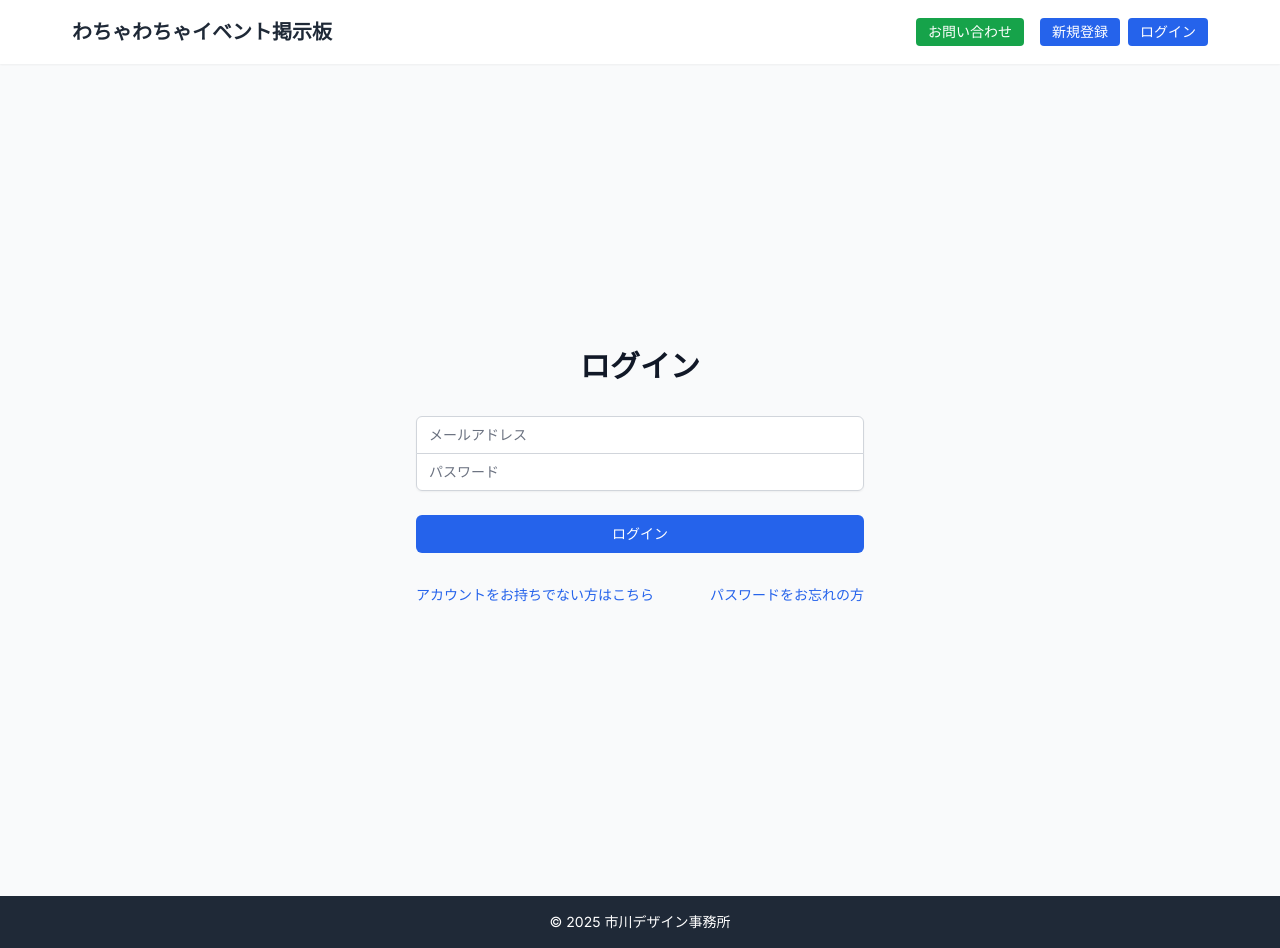
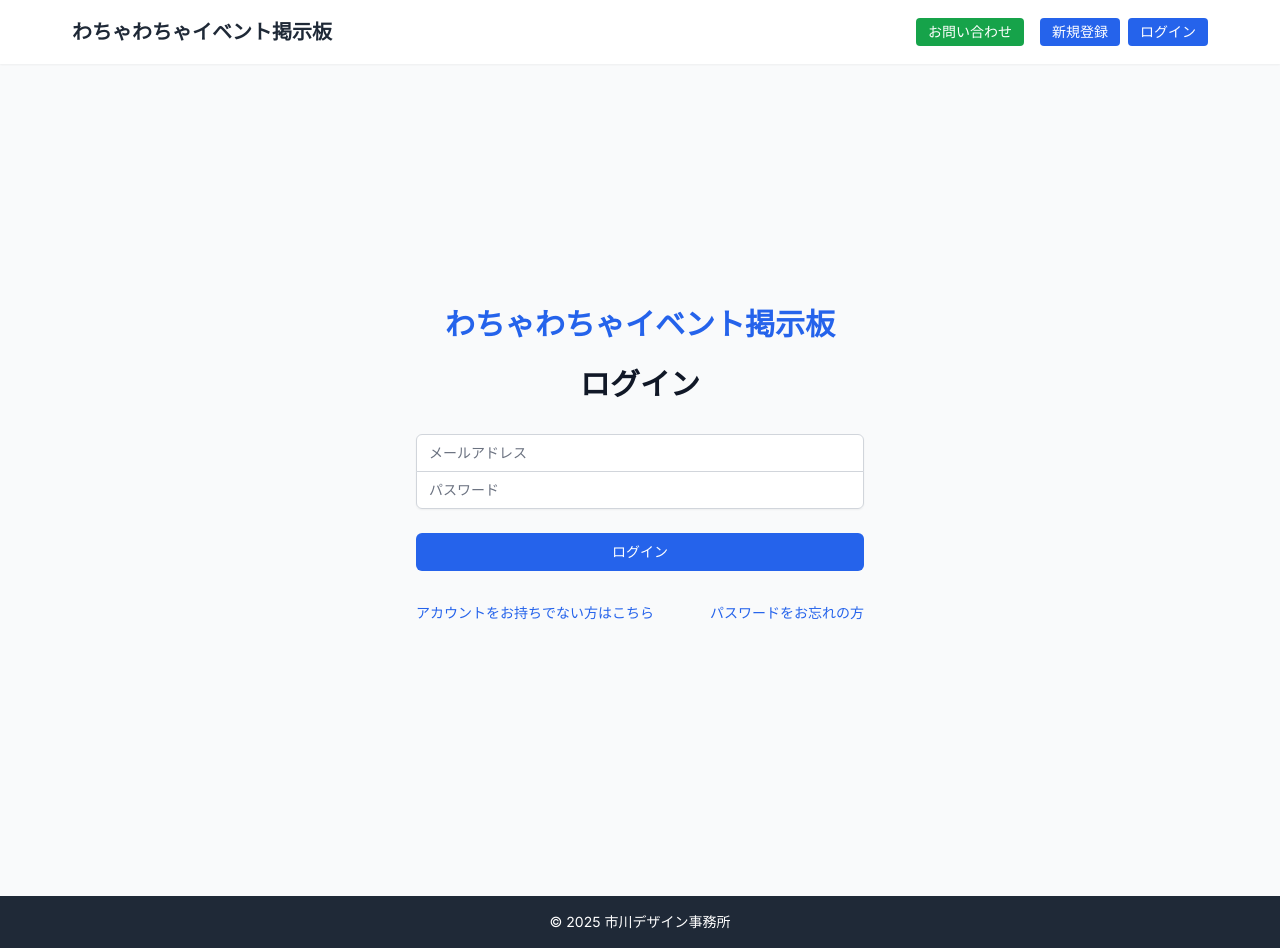
Before and after one commit to akio-ichikawa/bulletin-board, a Next.js app: page /login in a window 1280 px wide. Built offline with nearby package versions, Linux system fonts and the light colour scheme; no server answers.

Commit message:
スマホ表示時のh1テキストサイズを調整

```diff
--- a/src/app/login/page.tsx
+++ b/src/app/login/page.tsx
@@ -54,9 +54,14 @@ export default function LoginPage() {
   }
 
   return (
-    <div className="min-h-screen flex items-center justify-center bg-gray-50 py-12 px-4 sm:px-6 lg:px-8">
+    <div className="min-h-screen flex flex-col items-center justify-center bg-gray-50 py-12 px-4 sm:px-6 lg:px-8">
       <div className="max-w-md w-full space-y-8">
-        <div>
+        <div className="text-center">
+          <h1 className="text-lg sm:text-3xl font-bold mb-4 whitespace-nowrap">
+            <Link href="/" className="text-blue-600 hover:text-blue-800">
+              わちゃわちゃイベント掲示板
+            </Link>
+          </h1>
           <h2 className="mt-6 text-center text-3xl font-extrabold text-gray-900">
             ログイン
           </h2>
--- a/src/app/register/page.tsx
+++ b/src/app/register/page.tsx
@@ -3,6 +3,7 @@
 import { useState } from 'react';
 import { useRouter } from 'next/navigation';
 import { signIn } from 'next-auth/react';
+import Link from 'next/link';
 
 export default function RegisterPage() {
   const router = useRouter();
@@ -49,9 +50,14 @@ export default function RegisterPage() {
   };
 
   return (
-    <div className="min-h-screen flex items-center justify-center bg-gray-50 py-12 px-4 sm:px-6 lg:px-8">
+    <div className="min-h-screen flex flex-col items-center justify-center bg-gray-50 py-12 px-4 sm:px-6 lg:px-8">
       <div className="max-w-md w-full space-y-8">
-        <div>
+        <div className="text-center">
+          <h1 className="text-lg sm:text-3xl font-bold mb-4 whitespace-nowrap">
+            <Link href="/" className="text-blue-600 hover:text-blue-800">
+              わちゃわちゃイベント掲示板
+            </Link>
+          </h1>
           <h2 className="mt-6 text-center text-3xl font-extrabold text-gray-900">
             新規登録
           </h2>
```
